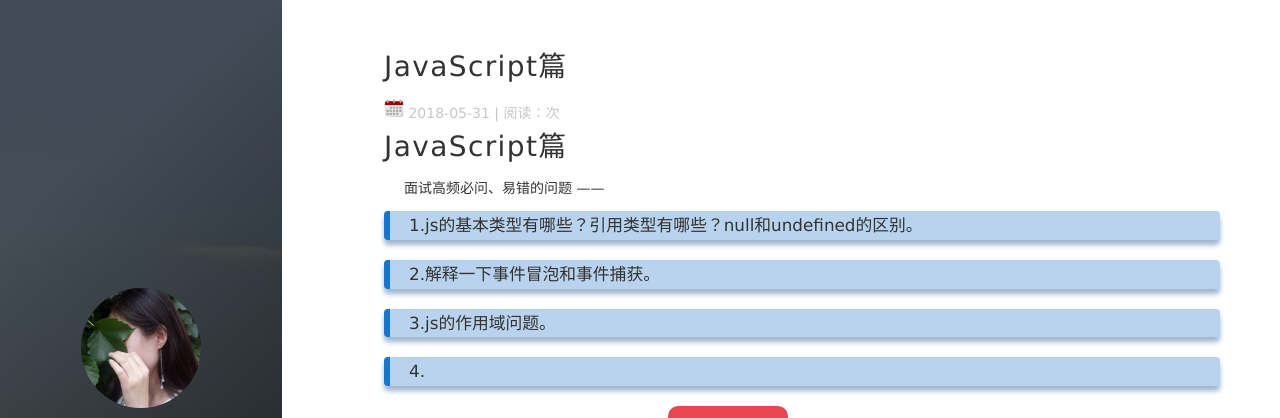
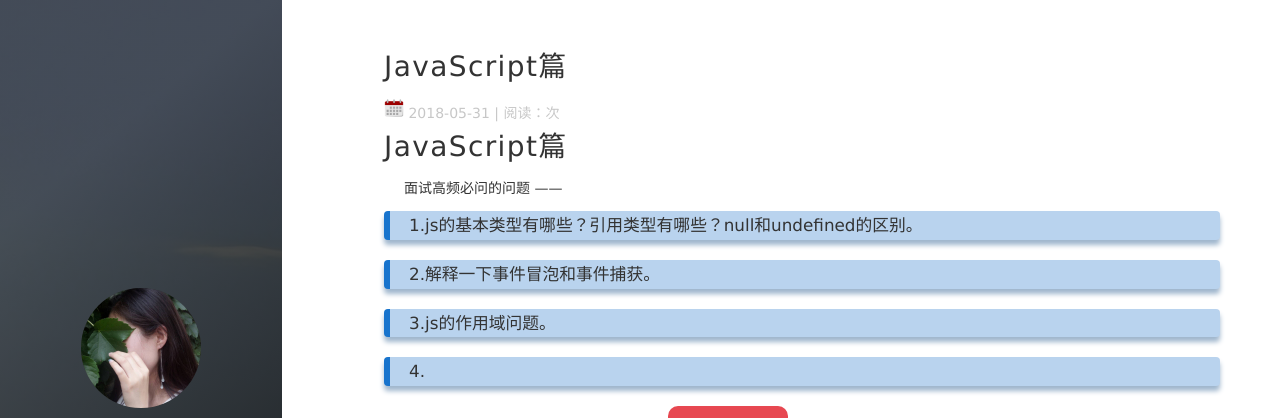
Before and after one commit to LornaLiang/LornaLiang.github.io, a Jekyll site: the page built from _posts/2018-05-31-JavaScript.md, in a window 1280 px wide. Shown: the top 418 px of the page. Built offline with Jekyll 4.4.1, drawn with Linux system fonts in a browser that asks for light colours; nearby versions of some CDN libraries; comment, search, counter and statistics services are not loaded.

Commit message:
jsupdate1

```diff
--- a/_posts/2018-05-31-JavaScript.md
+++ b/_posts/2018-05-31-JavaScript.md
@@ -6,7 +6,7 @@ tag: 前端
 ---
 
 # JavaScript篇
-面试高频必问、易错的问题
+面试高频必问的问题
 ------
 ### 1.js的基本类型有哪些？引用类型有哪些？null和undefined的区别。
 ### 2.解释一下事件冒泡和事件捕获。
```
Also changed, not shown: images/post/JavaScript/js_1.png (added), images/post/JavaScript/js_2.png (added).
